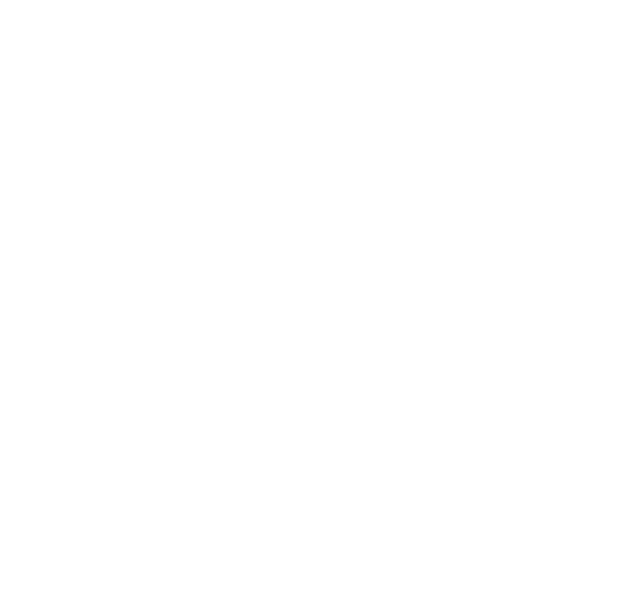
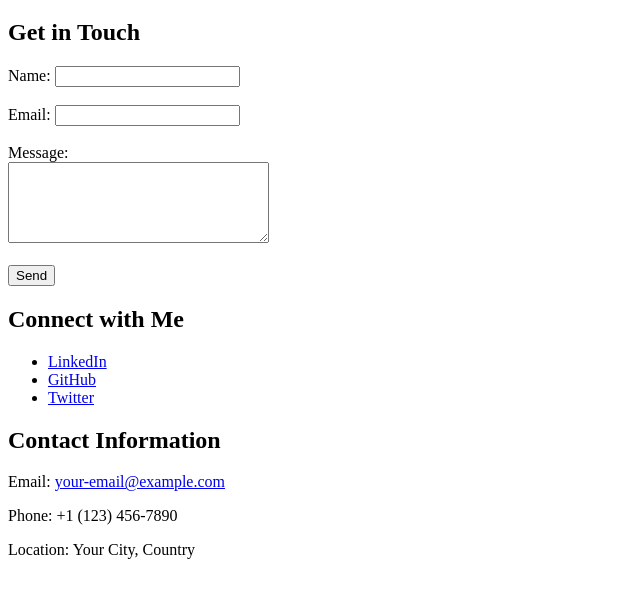
Before and after one commit to cojobro/portfolio-website, a website: page contact.html in a window 1280 px wide. Shown: the part 61-658 px from the top of the page, without its empty margins (0-640 px from the left). Drawn offline with Linux system fonts and the light colour scheme.

Commit message:
contact and skills

```diff
--- a/contact.html
+++ b/contact.html
@@ -5,6 +5,42 @@
   </head>
   <body>
     <h1>Contact</h1>
+
+    <!-- Contact Form -->
+    <section>
+      <h2>Get in Touch</h2>
+      <form action="submit_form.php" method="post">
+        <label for="name">Name:</label>
+        <input type="text" id="name" name="name" required><br><br>
+
+        <label for="email">Email:</label>
+        <input type="email" id="email" name="email" required><br><br>
+
+        <label for="message">Message:</label><br>
+        <textarea id="message" name="message" rows="5" cols="30" required></textarea><br><br>
+
+        <button type="submit">Send</button>
+      </form>
+    </section>
+
+    <!-- Social Media Links -->
+    <section>
+      <h2>Connect with Me</h2>
+      <ul>
+        <li><a href="https://www.linkedin.com/in/your-profile" target="_blank">LinkedIn</a></li>
+        <li><a href="https://github.com/your-username" target="_blank">GitHub</a></li>
+        <li><a href="https://twitter.com/your-handle" target="_blank">Twitter</a></li>
+      </ul>
+    </section>
+
+    <!-- Contact Information -->
+    <section>
+      <h2>Contact Information</h2>
+      <p>Email: <a href="mailto:your-email@example.com">your-email@example.com</a></p>
+      <p>Phone: +1 (123) 456-7890</p>
+      <p>Location: Your City, Country</p>
+    </section>
+
     <script src="projects.js"></script>
   </body>
 </html>
```
Also changed, not shown: skills.html (+12 -0 lines).
